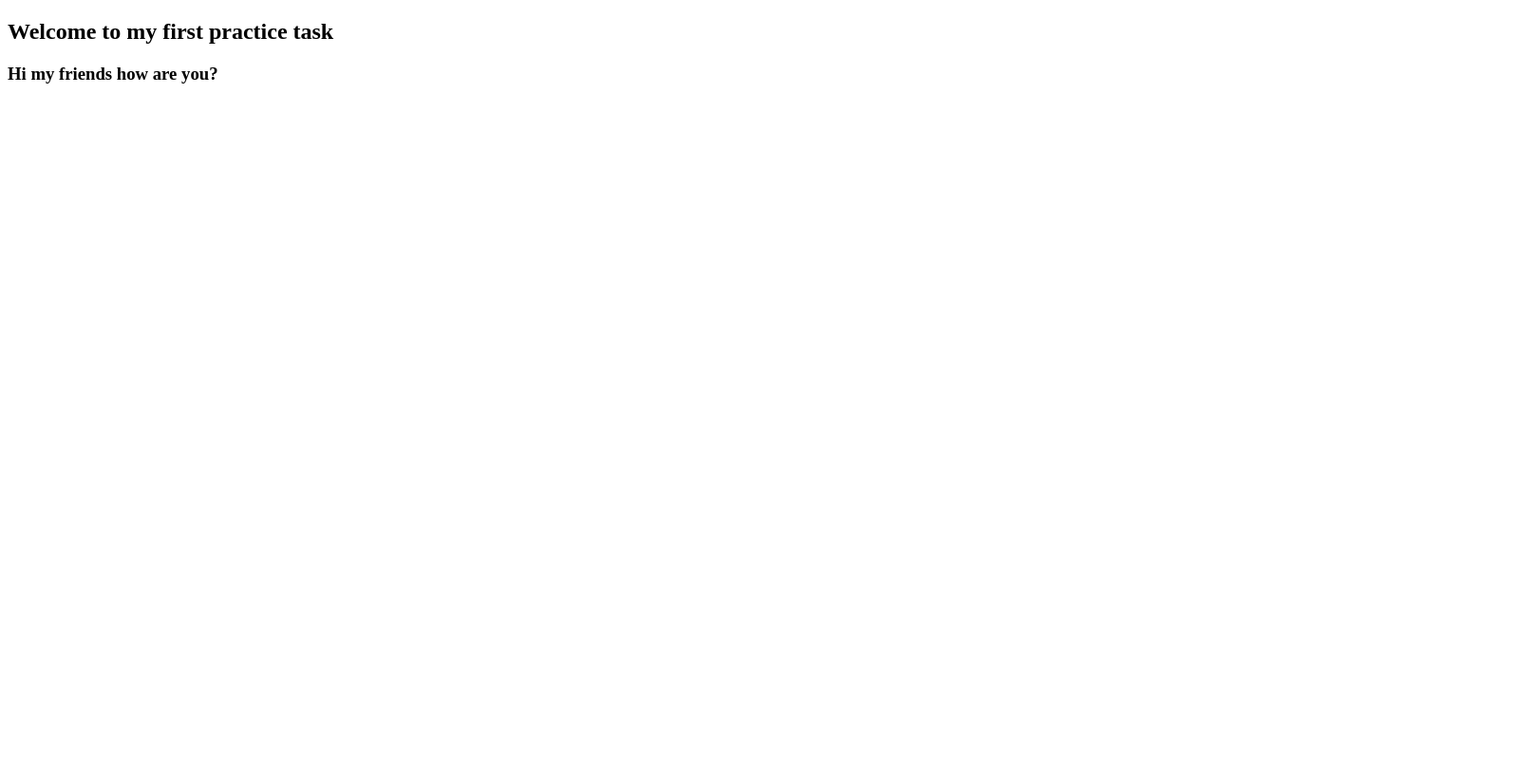
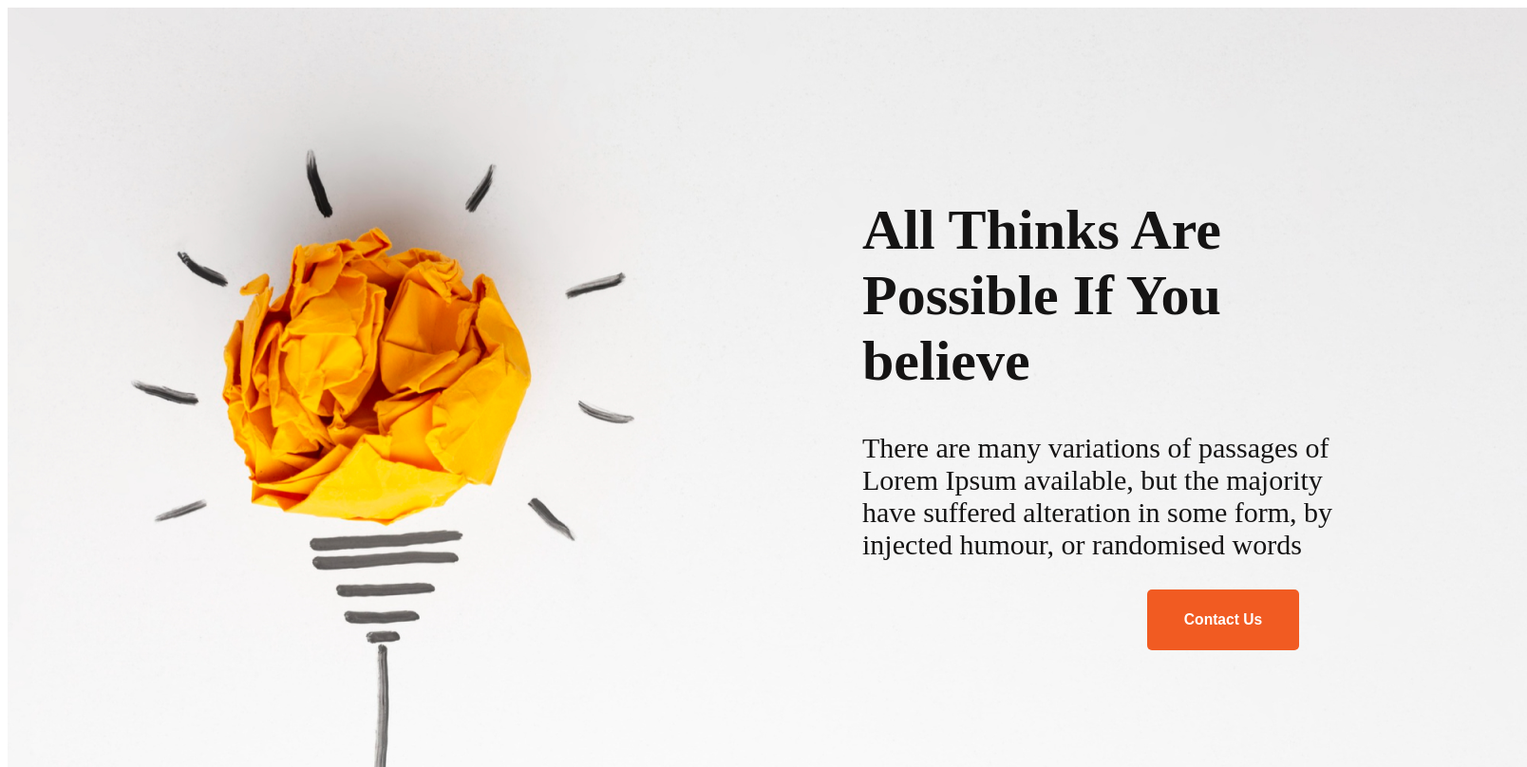
Before and after one commit to dataprohasan45/new-practice-task, a plain HTML site: page index.html in a window 1280 px wide. Shown: the top 808 px of the page at 95% size, 1608 px wide, since content can reach past the window. Drawn offline with Linux system fonts and the light colour scheme.

Commit message:
added second commit

```diff
--- a/index.html
+++ b/index.html
@@ -3,14 +3,34 @@
 <head>
     <meta charset="UTF-8">
     <meta name="viewport" content="width=device-width, initial-scale=1.0">
+
     <title>Welcome</title>
+    <link rel="stylesheet" href="styles/projects.css">
 </head>
 <body>
     <header>
-        <h2>Welcome to my first practice task</h2>
+       <div class="bg-image">
+        <div class="overlay-position">
+        <div class="bg-overley">
+            <h1 class="head-color">All Thinks Are Possible If You believe</h1>
+            <p class="para-color">There are many variations of passages of Lorem Ipsum available, but the majority have suffered alteration in some form, by injected humour, or randomised words</p>
+            <button class="btn-primary">
+               <h3 class="btn-color"> Contact Us</h3>
+            </button>
+        </div>
+        </div>
+       </div>
+
+
     </header>
     <main>
-        <h3>Hi my friends how are you?</h3>
+        <section>
+            <div>
+                <div class="persion-item">
+                    <img src="images/person.png" width="" height="" >
+                </div>
+            </div>
+        </section>
     </main>
     <footer>
 
--- /dev/null
+++ b/styles/projects.css
@@ -0,0 +1,64 @@
+*{
+    margin: 0 px;
+    padding: 0px;
+}
+.bg-image{
+    width: 1600px;
+    height: 800px;
+    /* position: relative; */
+    background-image: url('../images/banner/banner1.png');
+    /* background-size: cover; */
+    flex-shrink: 0;
+    display: flex;
+
+}
+.bg-overley{
+    color:  #151414;
+text-right: 40px;
+
+font-size: 30px;
+
+font-weight: 10px;
+margin: 200px;
+
+
+}
+.head-color{
+    color:#151414
+
+}
+.pera-color{
+    color:#444343;
+}
+.overlay-position{
+
+  margin-left: 700px;
+  padding-left:60 px;
+  text-align: right10px ;
+  font-display: flex;
+}
+.btn-primary{
+    border-radius: 5px;
+background: #F15B22;
+width: 160px;
+height: 64px;
+flex-shrink: 0;
+margin-left: 300px;
+border: none;
+}
+.btn-color{
+   color: #FFF;
+}
+.persion-item{
+    margin-left: 100px;
+    color: pink;
+    height: 800px;
+    weight:450px
+
+
+
+}
+/* #color{
+    background-color: red;
+}
+ */
```
Also changed, not shown: images/banner/banner1.png (added), images/banner/banner2.png (added), images/banner/banner3.png (added), images/gradient1.png (added), images/gradient2.png (added), images/gradient3.png (added), images/icons/ecom.png (added), images/icons/fb.png (added), images/icons/js.png (added), images/icons/smoke.png (added), images/icons/twitter.png (added), images/icons/web.png (added), images/icons/youtube.png (added), images/person.png (added), 4 more files.
